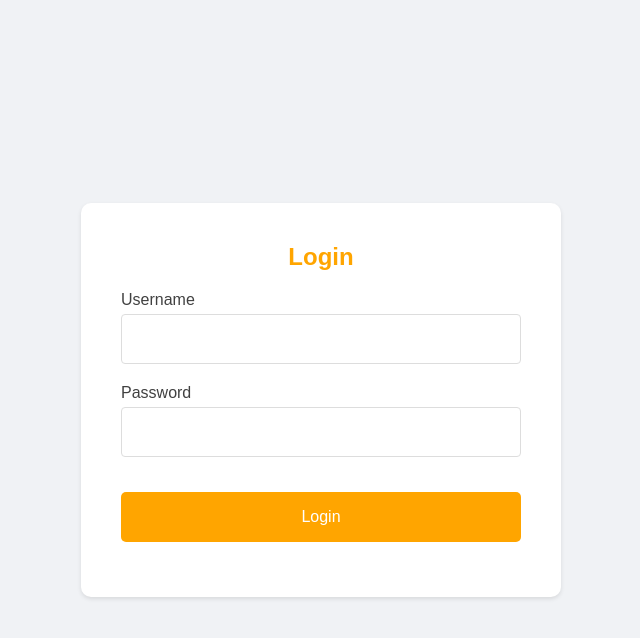
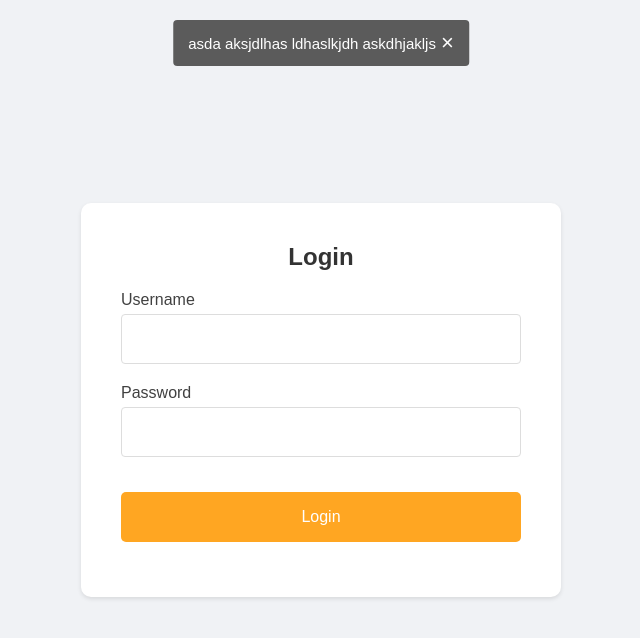
Before and after one commit to itsjasur/vue-manager-simpass, a Vue app: page /login in a window 1280 px wide. Shown: the top 638 px of the page, without its empty margins (319-959 px from the left). Built offline with nearby package versions, Linux system fonts and the light colour scheme.

Commit message:
pinia state management / snackbar added

```diff
--- /dev/null
+++ b/src/assets/global.css
@@ -0,0 +1,56 @@
+:root {
+  --main-color: #ffa622;
+  --main-color-hover: #e28b07;
+  --border-color: #dddddd;
+  --label-color: #414141;
+  --disabled-color: #959595;
+  --text-color: #333;
+}
+
+body {
+  color: var(--text-color);
+}
+
+button {
+  margin: 15px 0;
+  width: 100%;
+  height: 50px;
+  background-color: var(--main-color);
+  color: white;
+  border: none;
+  border-radius: 5px;
+  font-size: 16px;
+  cursor: pointer;
+  transition: background-color 0.3s;
+}
+
+button:disabled {
+  background-color: #959595;
+}
+
+button:hover:enabled {
+  background-color: var(--main-color-hover);
+}
+
+label {
+  display: block;
+  margin-bottom: 5px;
+  color: var(--label-color);
+  font-size: 16px;
+}
+
+input {
+  box-sizing: border-box;
+  width: 100%;
+  height: 50px;
+  padding-left: 13px;
+  border: 1px solid var(--border-color);
+  border-radius: 4px;
+  font-size: 16px;
+}
+
+input:focus {
+  outline: none;
+  border-color: var(--main-color);
+  box-shadow: 0 0 2px var(--main-color);
+}
--- /dev/null
+++ b/src/components/Loader.vue
@@ -0,0 +1,50 @@
+<template>
+  <div class="loading-container">
+    <div class="loader" :style="loaderStyle"></div>
+  </div>
+</template>
+
+<script setup>
+import { computed, defineProps } from 'vue'
+
+const props = defineProps({
+  height: { type: String, default: '50px' },
+  color: { type: String, default: '#ffffff' },
+  thickness: { type: String, default: '4px' }
+})
+
+const loaderStyle = computed(() => {
+  return {
+    height: props.height,
+    padding: props.thickness,
+    background: props.color
+  }
+})
+</script>
+
+<style scoped>
+/* Scoped styles to prevent conflicts */
+.loading-container {
+  display: flex;
+  justify-content: center;
+  align-items: center;
+  height: 100%; /* Or set a fixed height */
+}
+/* HTML: <div class="loader"></div> */
+.loader {
+  aspect-ratio: 1;
+  border-radius: 50%;
+  --_m: conic-gradient(#0000 10%, #000), linear-gradient(#000 0 0) content-box;
+  -webkit-mask: var(--_m);
+  mask: var(--_m);
+  -webkit-mask-composite: source-out;
+  mask-composite: subtract;
+  animation: l3 1s infinite linear;
+}
+
+@keyframes l3 {
+  to {
+    transform: rotate(1turn);
+  }
+}
+</style>
--- /dev/null
+++ b/src/components/Snackbar.vue
@@ -0,0 +1,56 @@
+<template>
+  <div v-if="snackbarStore.show" class="snackbar" :class="snackbarStore.type">
+    <div class="snackbar-content">
+      <span>{{ snackbarStore.message }}</span>
+    </div>
+    <div class="close-icon" @click="snackbarStore.hideSnackbar">&times;</div>
+  </div>
+</template>
+
+<script setup>
+import { useSnackbarStore } from '@/stores/snackbar'
+
+const snackbarStore = useSnackbarStore()
+</script>
+
+<style scoped>
+.snackbar {
+  position: fixed;
+  top: 20px;
+  left: 50%;
+  transform: translateX(-50%); /* this takes the snackbar width into account*/
+  background-color: #5b5b5b;
+  color: #fff;
+  padding: 10px 15px;
+  border-radius: 4px;
+  display: flex;
+  font-size: 15px;
+  max-width: 80%; /* mobile default */
+  min-width: 40%;
+  align-items: center;
+  justify-content: space-between;
+}
+
+.snackbar-content {
+  flex-grow: 1;
+  text-align: center;
+}
+
+/* Desktop styles */
+@media (min-width: 768px) {
+  .snackbar {
+    max-width: 400px;
+    min-width: 200px;
+  }
+}
+
+.close-icon {
+  font-size: 22px;
+  cursor: pointer;
+  padding-left: 5px;
+}
+
+.close-icon:hover {
+  color: #ffd3d3;
+}
+</style>
--- a/src/main.js
+++ b/src/main.js
@@ -1,10 +1,13 @@
-
 import { createApp } from 'vue'
 import App from './App.vue'
 import router from './router'
+import './assets/global.css'
+import { createPinia } from 'pinia'
 
+const pinia = createPinia()
 const app = createApp(App)
 
 app.use(router)
+app.use(pinia)
 
 app.mount('#app')
--- /dev/null
+++ b/src/stores/snackbar.js
@@ -0,0 +1,35 @@
+import { defineStore } from 'pinia'
+
+export const useSnackbarStore = defineStore('snackbar', {
+  state: () => ({
+    message: 'asda aksjdlhas ldhaslkjdh askdhjakljs',
+    show: true,
+    type: 'success', // or 'error', 'warning', etc.
+    timeout: null
+  }),
+
+  actions: {
+    showSnackbar(message, type = 'success') {
+      this.message = message
+      this.type = type
+      this.show = true
+
+      // clearing any existing timeout
+      if (this.timeout) {
+        clearTimeout(this.timeout)
+      }
+
+      // setting  new timeout to hide the snackbar after 5 seconds
+      this.timeout = setTimeout(() => {
+        this.hideSnackbar()
+      }, 4000)
+    },
+
+    hideSnackbar() {
+      this.show = false
+      this.message = ''
+      this.type = 'success'
+      this.timeout = null
+    }
+  }
+})
--- a/src/views/LoginView.vue
+++ b/src/views/LoginView.vue
@@ -10,23 +10,38 @@
         <label for="password">Password</label>
         <input type="password" id="password" name="password" required v-model="password" />
       </div>
-      <button type="submit">Login</button>
+      <button type="submit" :disabled="isLoading">
+        <div v-if="isLoading">
+          <LoadingSpinner height="30px" color="#ffffff" />
+        </div>
+        <div v-else>Login</div>
+      </button>
 
       <p>{{ error }}</p>
+
+      <Snackbar />
     </form>
   </div>
 </template>
 
 <script setup>
 import { ref } from 'vue'
+import LoadingSpinner from '../components/Loader.vue'
+import Snackbar from '../components/Snackbar.vue'
+import { useSnackbarStore } from '@/stores/snackbar'
 
 const username = ref('')
 const password = ref('')
+
 const error = ref(null)
+const isLoading = ref(false)
 
 async function login(event) {
-  console.log('submit clicked')
+  // Show the snackbar with a success message
+  useSnackbarStore().showSnackbar('asdas')
 
+  console.log('button clicked')
+  isLoading.value = true
   try {
     const response = await fetch('http://192.168.0.251:8091/api/auth/signin', {
       method: 'POST',
@@ -36,7 +51,6 @@ async function login(event) {
         password: password.value
       })
     })
-
     if (response.ok) {
       const data = await response.json()
       // Handle successful login
@@ -47,14 +61,12 @@ async function login(event) {
     error.value = 'An error occurred during login'
     console.error(err)
   }
+
+  isLoading.value = false
 }
 </script>
 
 <style>
-/* * {
-  box-sizing: border-box;
-} */
-
 body {
   display: flex;
   justify-content: center;
@@ -73,53 +85,8 @@ body {
   width: 400px;
 }
 
-h2 {
-  margin-bottom: 20px;
-  color: orange;
-}
-
 .input-group {
-  margin-bottom: 20px;
+  margin: 20px 0;
   text-align: left;
 }
-
-label {
-  display: block;
-  margin-bottom: 5px;
-  color: #414141;
-  font-size: 16px;
-}
-
-input {
-  box-sizing: border-box;
-  width: 100%;
-  height: 50px;
-  padding-left: 13px;
-  border: 1px solid #ddd;
-  border-radius: 4px;
-  font-size: 16px;
-}
-
-input:focus {
-  outline: none;
-  border-color: orange;
-  box-shadow: 0 0 2px orange;
-}
-
-button {
-  margin: 15px 0;
-  width: 100%;
-  height: 50px;
-  background-color: orange;
-  color: white;
-  border: none;
-  border-radius: 5px;
-  font-size: 16px;
-  cursor: pointer;
-  transition: background-color 0.3s;
-}
-
-button:hover {
-  background-color: orange;
-}
 </style>
```
